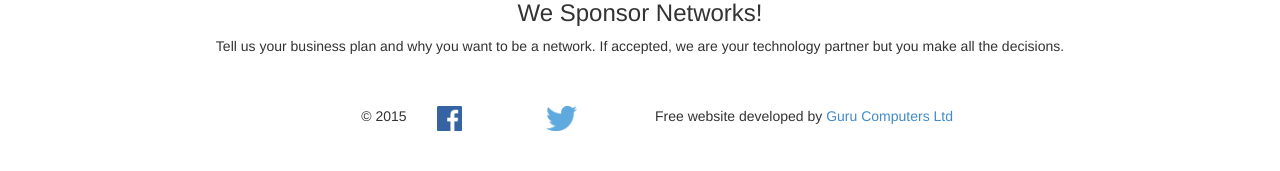
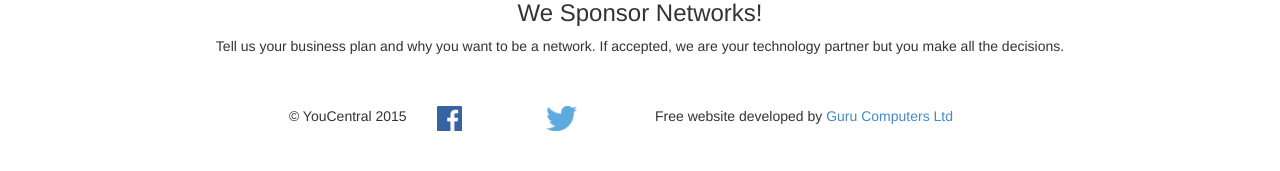
Before and after one commit to GuruComputers/YouCentral, a PHP site: page / in a window 1280 px wide. Shown: the part 1753-1924 px from the top of the page. Run offline with PHP 8.4, Linux system fonts and the light colour scheme; some libraries are stand-ins or nearby versions.

Commit message:
tweak it

```diff
--- a/includes/footer.php
+++ b/includes/footer.php
@@ -12,7 +12,7 @@
 <br /><br />
 <div class="footer_container">
     <div class="row">
-        <div class="col-sm-4 footer_copyright"><?php echo "&copy"." ".$cy; ?></div>
+        <div class="col-sm-4 footer_copyright"><?php echo "&copy"." YouCentral ".$cy; ?></div>
         <div class="col-sm-1"><a href=""><img src="img/facebook.png" alt="facebook icon" class="img-responsive footer_icon"></a></div>
         <div class="col-sm-1"><a href=""><img src="img/twitter.png" alt="twitter icon" class="img-responsive footer_icon"></a></div>
         <div class="col-sm-4">Free website developed by <a href="http://www.gurucomputers.co.uk">Guru Computers Ltd</a></div>
```
